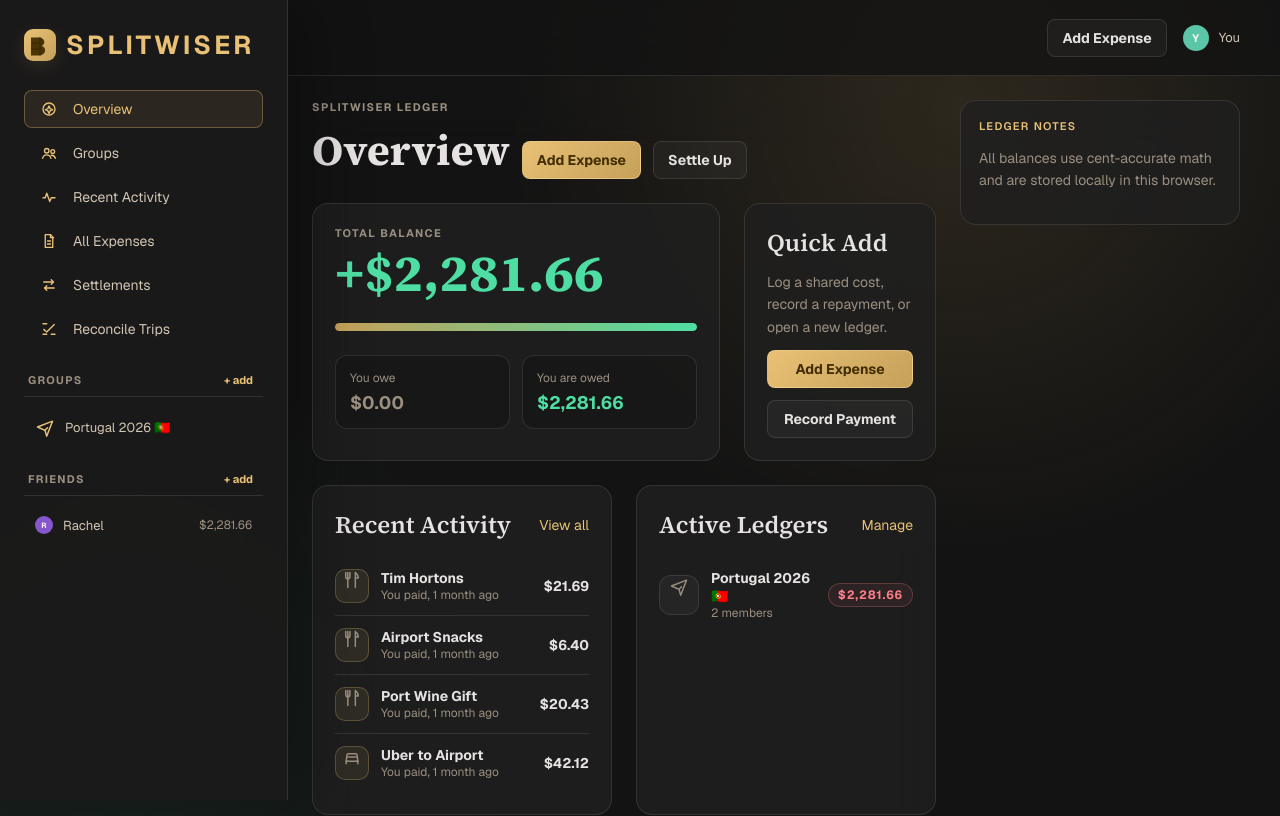
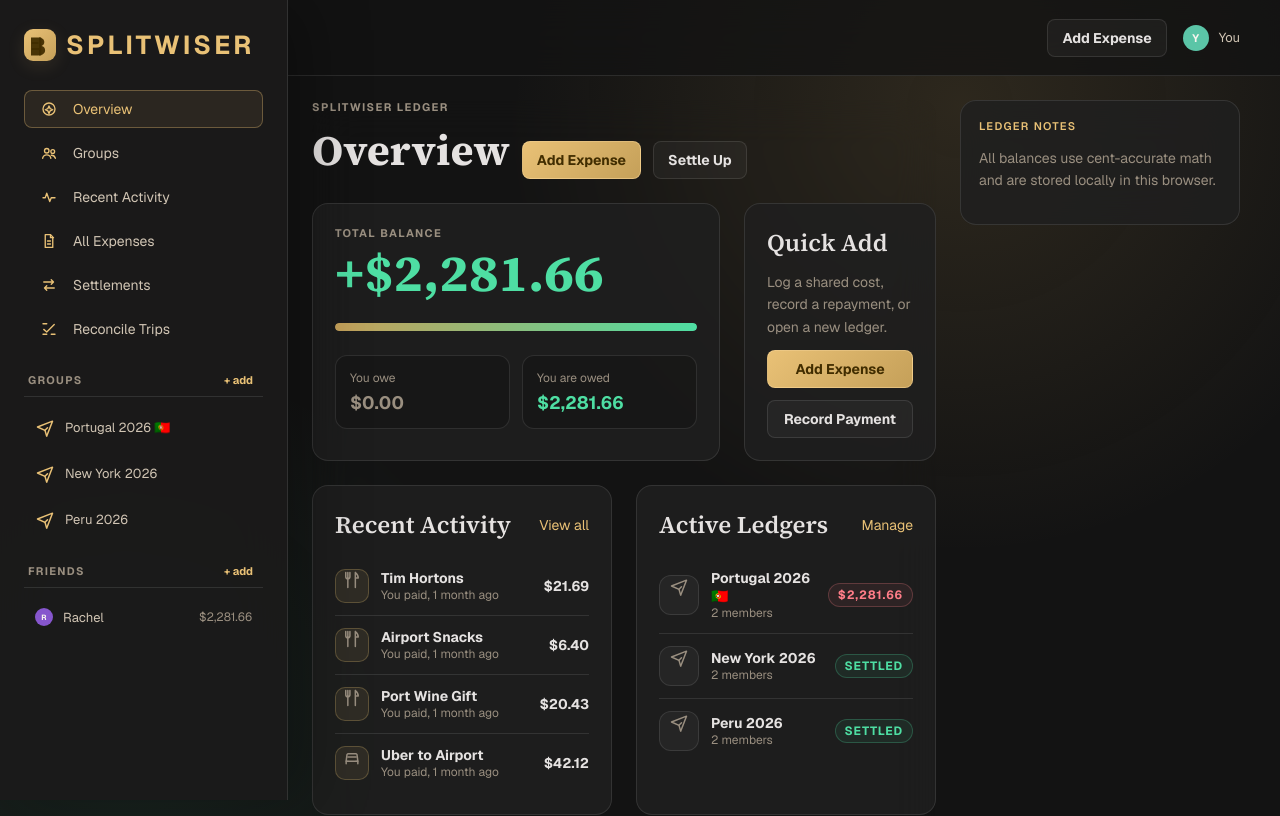
Before and after one commit to nhihadhassan/Splitwiser, a React (Vite) app: page /#/ in a window 1280 px wide. Shown: the top 816 px of the page. Built offline with nearby package versions, Linux system fonts and the light colour scheme.

Commit message:
Add Peru and New York trip groups

```diff
--- a/src/seed.ts
+++ b/src/seed.ts
@@ -33,6 +33,22 @@
         type: "trip",
         memberIds: ["me", "p-rachel"],
         createdAt: tripCreatedAt,
+        simplifyDebts: true,
+      },
+      {
+        id: "g-new-york",
+        name: "New York 2026",
+        type: "trip",
+        memberIds: ["me", "p-rachel"],
+        createdAt: new Date("2026-06-25T12:00:00Z").getTime(),
+        simplifyDebts: true,
+      },
+      {
+        id: "g-peru",
+        name: "Peru 2026",
+        type: "trip",
+        memberIds: ["me", "p-rachel"],
+        createdAt: new Date("2026-07-11T12:00:00Z").getTime(),
         simplifyDebts: true,
       },
     ],
--- a/src/store.tsx
+++ b/src/store.tsx
@@ -75,11 +75,30 @@
     if (raw) {
       const parsed = JSON.parse(raw) as AppState;
       if (parsed.people && parsed.groups && parsed.expenses && parsed.settlements) {
+        const tripGroups: Group[] = [
+          {
+            id: "g-new-york",
+            name: "New York 2026",
+            type: "trip",
+            memberIds: ["me", "p-rachel"],
+            createdAt: new Date("2026-06-25T12:00:00Z").getTime(),
+            simplifyDebts: true,
+          },
+          {
+            id: "g-peru",
+            name: "Peru 2026",
+            type: "trip",
+            memberIds: ["me", "p-rachel"],
+            createdAt: new Date("2026-07-11T12:00:00Z").getTime(),
+            simplifyDebts: true,
+          },
+        ];
+        const groupIds = new Set(parsed.groups.map((group) => group.id));
         return {
           ...parsed,
           groups: parsed.groups.map((group) =>
             group.name === "Portugal 2026" ? { ...group, name: "Portugal 2026 🇵🇹" } : group,
-          ),
+          ).concat(tripGroups.filter((group) => !groupIds.has(group.id))),
         };
       }
     }
```
